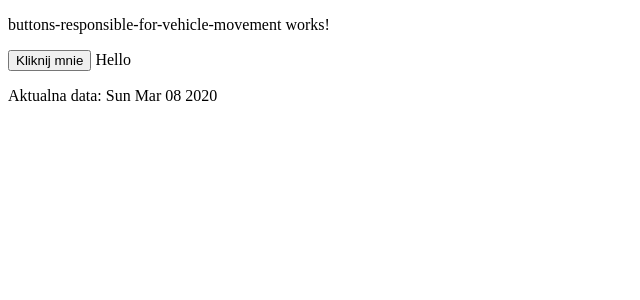
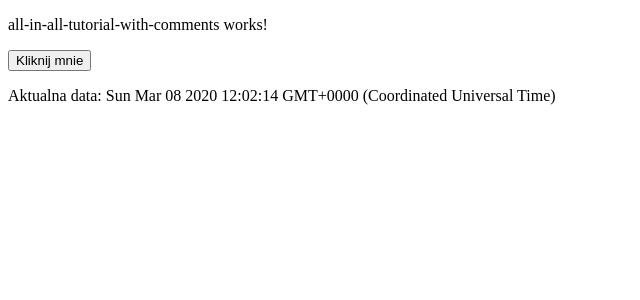
Before and after one commit to AKrupaa/Angular_Python_RPI_CAR, an Angular app in the folder Angular/AngularApplication/: page / in a window 1280 px wide. Shown: the top 300 px of the page, without its empty margins (0-640 px from the left). Built offline with nearby package versions, Linux system fonts and the light colour scheme.

Commit message:
Utworzenie tutoriala w jednym komponencie

```diff
--- /dev/null
+++ b/Angular/AngularApplication/src/app/all-in-all-tutorial-with-comments/all-in-all-tutorial-with-comments.component.html
@@ -0,0 +1,8 @@
+<p>all-in-all-tutorial-with-comments works!</p>
+
+
+<button>Kliknij mnie</button>
+
+<p>
+    Aktualna data: {{date_message}}
+</p>
--- /dev/null
+++ b/Angular/AngularApplication/src/app/all-in-all-tutorial-with-comments/all-in-all-tutorial-with-comments.component.ts
@@ -0,0 +1,30 @@
+import { Component, OnInit } from '@angular/core';
+
+@Component({
+  selector: 'app-all-in-all-tutorial-with-comments',
+  templateUrl: './all-in-all-tutorial-with-comments.component.html',
+  styleUrls: ['./all-in-all-tutorial-with-comments.component.css']
+})
+export class AllInAllTutorialWithCommentsComponent implements OnInit {
+
+  date_message:string;
+  //  zmienna przechowująca aktualną date oraz czas (patrz konstruktor -> setInterval())
+
+  constructor() {
+
+    setInterval(() => {
+      let currentDate = new Date();
+      this.date_message = currentDate.toDateString() + ' ' + currentDate.toTimeString();
+    }, 1000);
+
+    // async operation (`setInterval`) to dynamically update the date component's displayed value,
+    // so that it shows updates to the time value every second.
+    // setInterval -> powoduje odświeżanie obiektu currentDate oraz date_message
+    // w celu wyświetlania co 1000ms czyli co jedną sekundę aktualnego czasu ustawionego w systemie
+
+  }
+
+  ngOnInit(): void {
+  }
+
+}
--- a/Angular/AngularApplication/src/app/app.component.html
+++ b/Angular/AngularApplication/src/app/app.component.html
@@ -1 +1,3 @@
-<app-buttons-responsible-for-vehicle-movement></app-buttons-responsible-for-vehicle-movement>
+<app-all-in-all-tutorial-with-comments></app-all-in-all-tutorial-with-comments>
+<!-- wywołanie selektora komponentu all-in-all-tutorial-with-comments w celu wyświetlenia jego templata
+na ekranie przeglądarki -->
--- a/Angular/AngularApplication/src/app/app.module.ts
+++ b/Angular/AngularApplication/src/app/app.module.ts
@@ -5,7 +5,8 @@ import { AppRoutingModule } from './app-routing.module';
 import { AppComponent } from './app.component';
 
 import  { HttpClientModule } from '@angular/common/http';
-import { ButtonsResponsibleForVehicleMovementComponent } from './buttons-responsible-for-vehicle-movement/buttons-responsible-for-vehicle-movement.component'
+import { ButtonsResponsibleForVehicleMovementComponent } from './buttons-responsible-for-vehicle-movement/buttons-responsible-for-vehicle-movement.component';
+import { AllInAllTutorialWithCommentsComponent } from './all-in-all-tutorial-with-comments/all-in-all-tutorial-with-comments.component'
 // https://www.dotnetcurry.com/angularjs/1438/http-client-angular
 // Angular applications need an easy way to interact with these services over HTTP for data retrieval and updation.
 // For this purpose, Angular provides the HttpClient service.
@@ -13,7 +14,8 @@ import { ButtonsResponsibleForVehicleMovementComponent } from './buttons-respons
 @NgModule({
   declarations: [
     AppComponent,
-    ButtonsResponsibleForVehicleMovementComponent
+    ButtonsResponsibleForVehicleMovementComponent,
+    AllInAllTutorialWithCommentsComponent
   ],
   imports: [
     BrowserModule,
--- a/Angular/AngularApplication/src/app/buttons-responsible-for-vehicle-movement/buttons-responsible-for-vehicle-movement.component.html
+++ b/Angular/AngularApplication/src/app/buttons-responsible-for-vehicle-movement/buttons-responsible-for-vehicle-movement.component.html
@@ -1,10 +1 @@
 <p>buttons-responsible-for-vehicle-movement works!</p>
-
-
-<button>Kliknij mnie</button>
-
-{{message}}
-
-<p>
-    Aktualna data: {{actual_date}}
-</p>
--- a/Angular/AngularApplication/src/app/buttons-responsible-for-vehicle-movement/buttons-responsible-for-vehicle-movement.component.ts
+++ b/Angular/AngularApplication/src/app/buttons-responsible-for-vehicle-movement/buttons-responsible-for-vehicle-movement.component.ts
@@ -6,14 +6,9 @@ import { Component, OnInit } from '@angular/core';
   styleUrls: ['./buttons-responsible-for-vehicle-movement.component.css']
 })
 export class ButtonsResponsibleForVehicleMovementComponent implements OnInit {
-
   constructor() { }
 
   ngOnInit(): void {
   }
 
-  message: string = 'Hello';
-
-  actual_date: string = new Date().toDateString();
-
 }
```
Also changed, not shown: Angular/AngularApplication/src/app/all-in-all-tutorial-with-comments/all-in-all-tutorial-with-comments.component.css (added), 1 other file (tests, documents, lock files or other folders).
